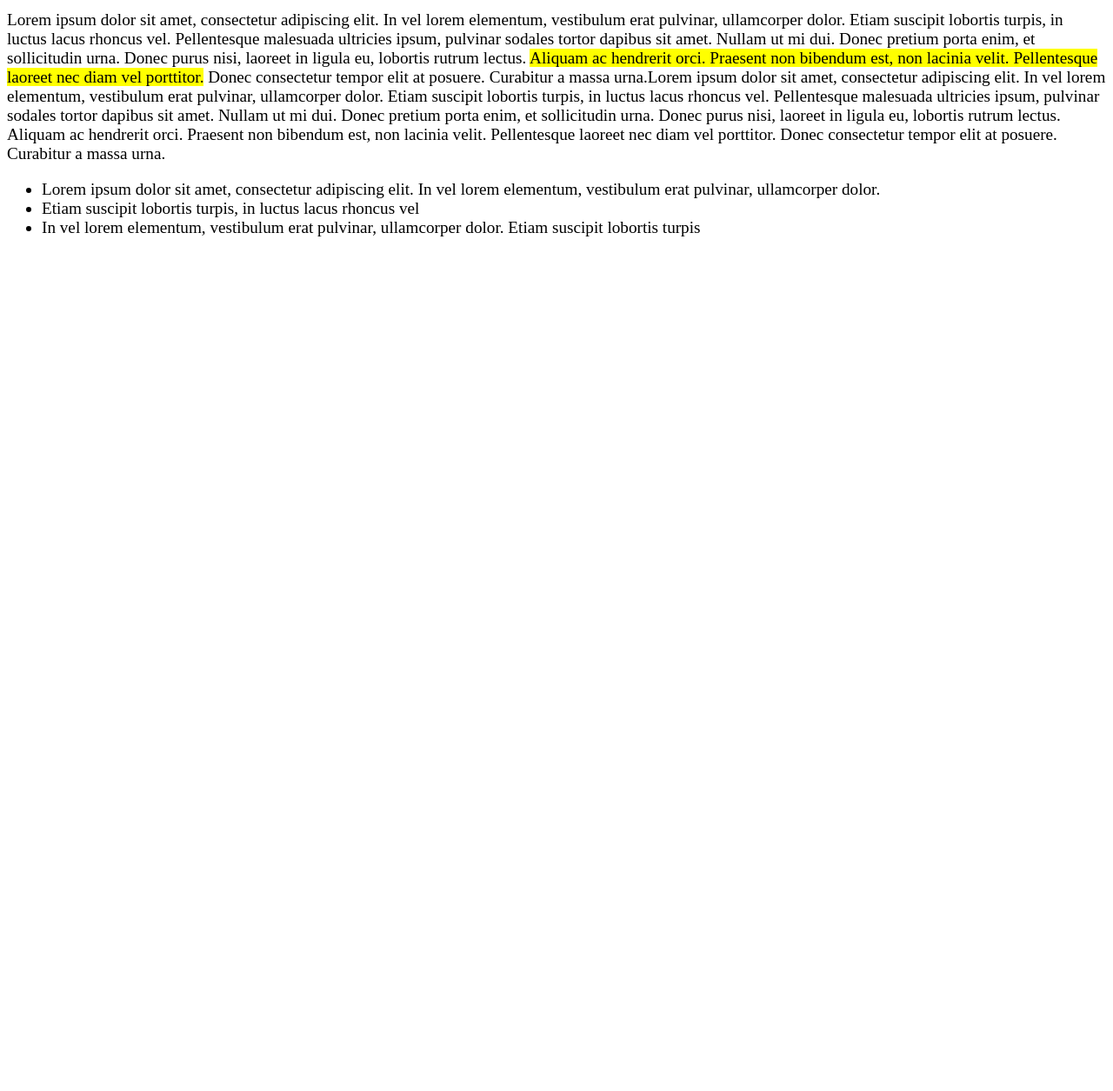
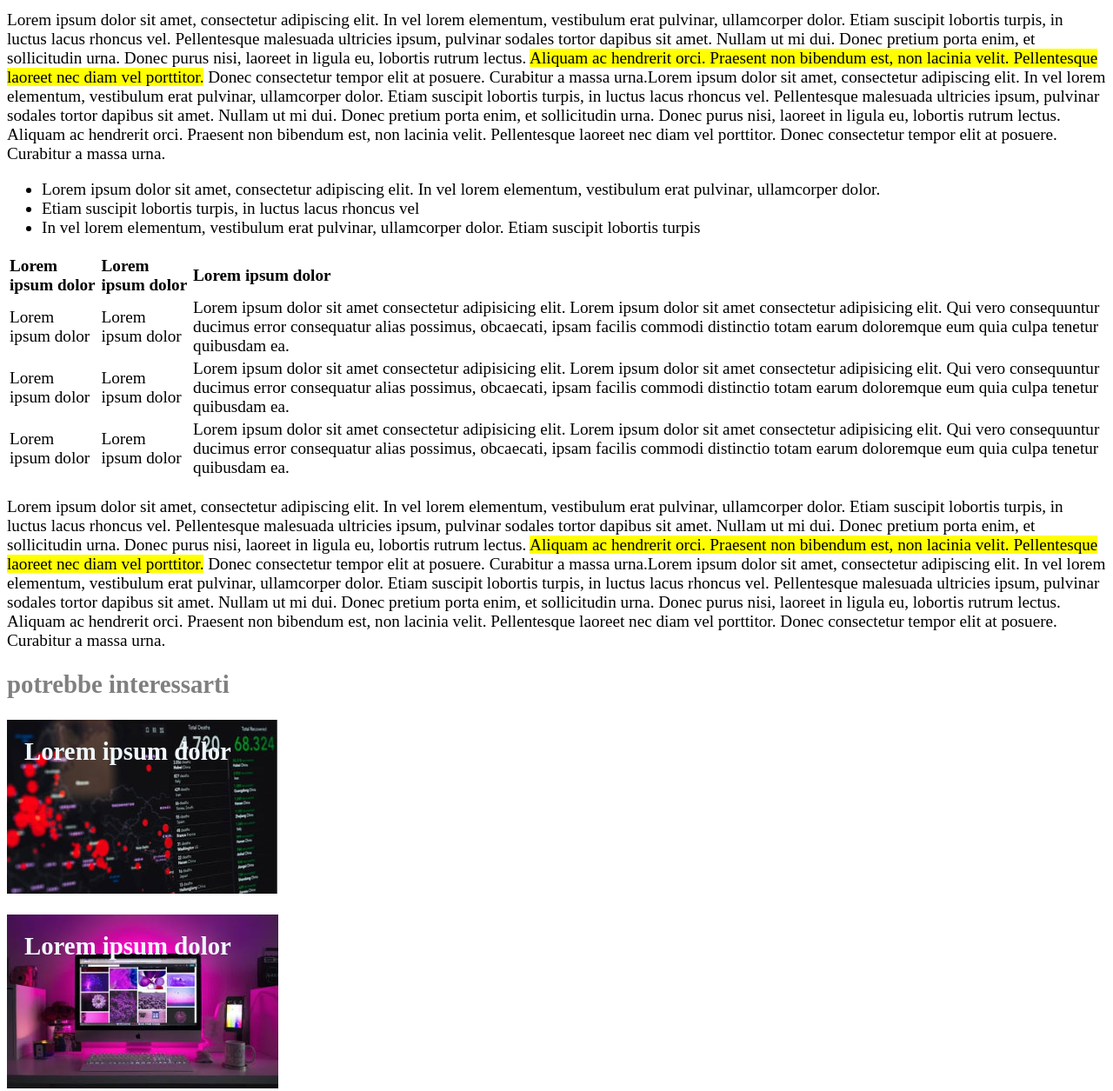
Before and after one commit to amaljom/html-css-booleaner, a plain HTML site: page index.html in a window 1280 px wide. Shown: the part 1785-3040 px from the top of the page at 87% size. Before the commit the page ends 2085 px from the top, so only its background shows below. Drawn offline with Linux system fonts and the light colour scheme.

Commit message:
quasi fatto

```diff
--- a/css/style.css
+++ b/css/style.css
@@ -26,7 +26,25 @@ p span{
     background-color: yellow;
 }
 
+table{
+    text-align: left;
+}
+.finale{
+    background-image: url(../img/graph.jpg);
+    background-repeat: no-repeat;
+    height: 200px;
+}
 
+.finale2{
+    background-image: url(../img/monitor.jpg);
+    background-repeat: no-repeat;
+    height: 200px;
+}
+
+div h2{
+   color: aliceblue;
+   padding: 20px;
+}
 h1{
     font-size: 70px;
     margin-bottom: -30px;
--- a/index.html
+++ b/index.html
@@ -37,7 +37,7 @@
                  vel. Pellentesque malesuada ultricies ipsum, pulvinar sodales tortor dapibus sit amet. Nullam ut mi dui. Donec pretium porta enim,
                  et sollicitudin urna. Donec purus nisi, laoreet in ligula eu, lobortis rutrum lectus. Aliquam ac hendrerit orci. Praesent non
                  bibendum est, non lacinia velit. Pellentesque laoreet nec diam vel porttitor. Donec consectetur tempor elit at posuere. Curabitur a massa urna.
-                </p>
+            </p>
 
                 <ul>
                     <li> Lorem ipsum dolor sit amet, consectetur adipiscing elit. In vel lorem elementum, vestibulum erat pulvinar, ullamcorper dolor.</li>
@@ -46,9 +46,67 @@
                 </ul>
 
                 <table>
+                    <thead>
+                        <tr>
+                            <th>Lorem ipsum dolor</th>
+                            <th>Lorem ipsum dolor</th>
+                            <th>Lorem ipsum dolor</th>
+                        </tr>
+                    </thead>
 
+                    <tbody>
+                        <tr>
+                            <td>Lorem ipsum dolor</td>
+                            <td>Lorem ipsum dolor</td>
+                            <td>Lorem ipsum dolor sit amet consectetur adipisicing elit.
+                                Lorem ipsum dolor sit amet consectetur adipisicing elit.
+                                Qui vero consequuntur ducimus error consequatur alias possimus,
+                                obcaecati, ipsam facilis commodi distinctio totam earum doloremque
+                                eum quia culpa tenetur quibusdam ea.
+                            </td>
+                        </tr>
+                        <tr>
+                            <td>Lorem ipsum dolor</td>
+                            <td>Lorem ipsum dolor</td>
+                            <td>Lorem ipsum dolor sit amet consectetur adipisicing elit.
+                                Lorem ipsum dolor sit amet consectetur adipisicing elit.
+                                Qui vero consequuntur ducimus error consequatur alias possimus,
+                                obcaecati, ipsam facilis commodi distinctio totam earum doloremque
+                                eum quia culpa tenetur quibusdam ea.
+                            </td>
+                        </tr>
+                        <tr>
+                            <td>Lorem ipsum dolor</td>
+                            <td>Lorem ipsum dolor</td>
+                            <td>Lorem ipsum dolor sit amet consectetur adipisicing elit.
+                                Lorem ipsum dolor sit amet consectetur adipisicing elit.
+                                Qui vero consequuntur ducimus error consequatur alias possimus,
+                                obcaecati, ipsam facilis commodi distinctio totam earum doloremque
+                                eum quia culpa tenetur quibusdam ea.
+                            </td>
+                        </tr>
+                    </tbody>
                 </table>
+                <p>Lorem ipsum dolor sit amet, consectetur adipiscing elit. In vel lorem elementum, vestibulum erat pulvinar, ullamcorper dolor.
+                    Etiam suscipit lobortis turpis, in luctus lacus rhoncus vel. Pellentesque malesuada ultricies ipsum, pulvinar sodales tortor
+                    dapibus sit amet. Nullam ut mi dui. Donec pretium porta enim, et sollicitudin urna. Donec purus nisi, laoreet in ligula eu,
+                    lobortis rutrum lectus. <span>Aliquam ac hendrerit orci. Praesent non bibendum est, non lacinia velit. Pellentesque laoreet nec diam
+                       vel porttitor.</span>  Donec consectetur tempor elit at posuere. Curabitur a massa urna.Lorem ipsum dolor sit amet, consectetur adipiscing
+                    elit. In vel lorem elementum, vestibulum erat pulvinar, ullamcorper dolor. Etiam suscipit lobortis turpis, in luctus lacus rhoncus
+                    vel. Pellentesque malesuada ultricies ipsum, pulvinar sodales tortor dapibus sit amet. Nullam ut mi dui. Donec pretium porta enim,
+                    et sollicitudin urna. Donec purus nisi, laoreet in ligula eu, lobortis rutrum lectus. Aliquam ac hendrerit orci. Praesent non
+                    bibendum est, non lacinia velit. Pellentesque laoreet nec diam vel porttitor. Donec consectetur tempor elit at posuere. Curabitur a massa urna.
+                </p>
 
+                   <h2>potrebbe interessarti</h2>
+
+                   <div class="finale">
+                       <h2>Lorem ipsum dolor</h2>
+                   </div>
+
+                   <div class="finale2">
+                    <h2>Lorem ipsum dolor</h2>
+                </div>
         </main>
 
         <footer></footer>
```
